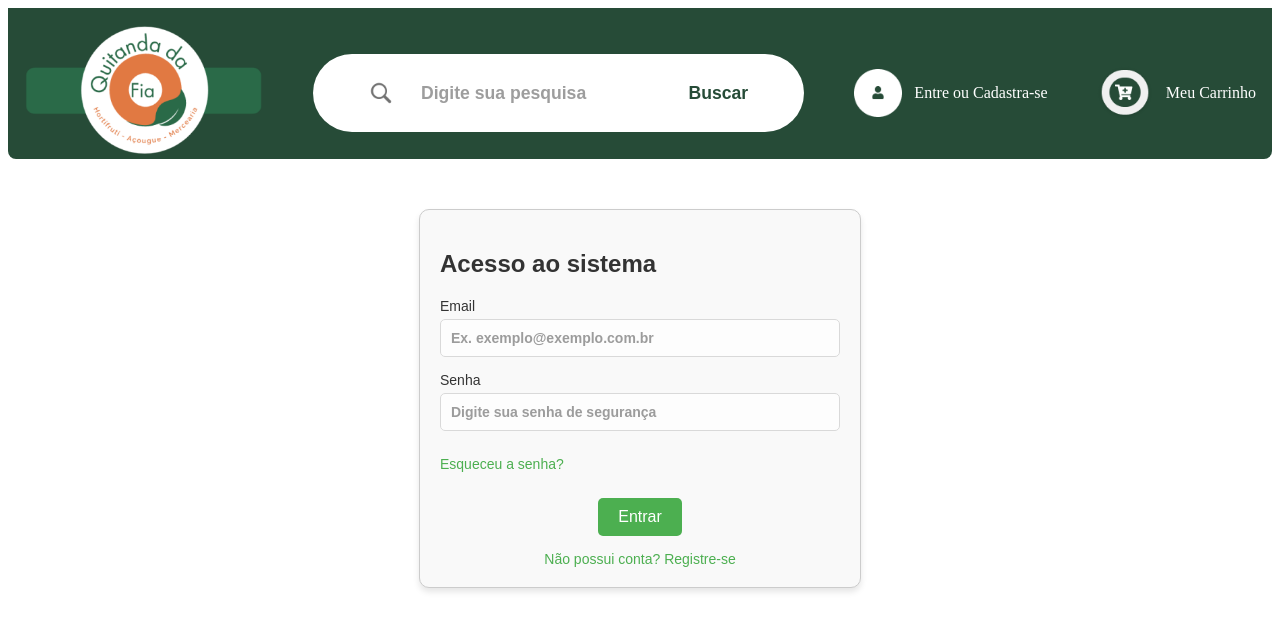
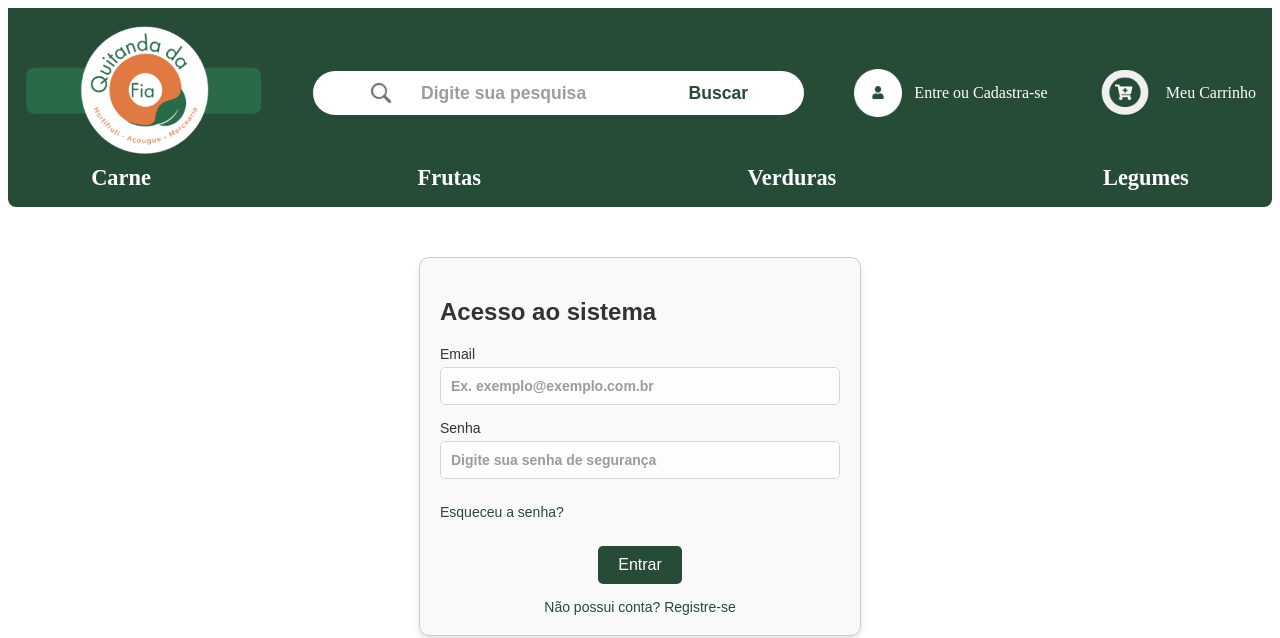
Before and after one commit to ana-luisa-caixeta/pi3_quitanda_da_fia, a Django app: page /login/ in a window 1280 px wide. Shown: the top 638 px of the page. Run offline with Django 5.2, Linux system fonts and the light colour scheme; some web fonts are replaced.

Commit message:
Correção pós conflito

```diff
--- a/base/static/css/style.css
+++ b/base/static/css/style.css
@@ -35,6 +35,10 @@
     width: 2em;
 }
 
+.home_page a {
+    text-decoration: none;
+}
+
 .product_added {
     display: flex;
     align-items: center;
@@ -44,7 +48,7 @@
     padding: 1em;
 }
 
-#product_information p {
+#product_information_shopping_cart p {
     margin: 0.2em 0;
     font-size: 1em;
     line-height: 1.2;
@@ -52,7 +56,7 @@
     padding-left: 1em;
 }
 
-#product_information {
+#product_information_shopping_cart {
     flex: 1;
     display: flex;
     flex-direction: column;
@@ -89,7 +93,7 @@
     box-shadow: 1px 1px 1px 1px rgba(0, 0, 0, 0.15);
 }
 
-#product_information {
+#product_information_shopping_cart {
     flex-direction: column;
     display: flex;
     align-content: left;
@@ -154,7 +158,7 @@ input[type="radio"]:checked + label {
     font-weight: bold;
 }
 
-input[type="text"], input[type="tel"]{
+.input-text-shopping-cart, input[type="tel"]{
     margin: 1em 0 1em 0;
 }
 
--- a/base/static/css/style_base.css
+++ b/base/static/css/style_base.css
@@ -476,7 +500,7 @@ iframe {
     display: inline-block;
     margin-top: 10px;
     font-size: 14px;
-    color: #4CAF50;
+    color: #264B37;
     text-decoration: none;
 }
 
@@ -486,7 +510,7 @@ iframe {
 
 /* Botão de login */
 #login-button-sign-in button {
-    background-color: #4CAF50;
+    background-color: #264B37;
     color: #fff;
     border: none;
     border-radius: 5px;
@@ -506,7 +530,7 @@ iframe {
     display: block;
     margin-top: 15px;
     font-size: 14px;
-    color: #4CAF50;
+    color: #264B37;
     text-decoration: none;
 }
 
@@ -558,7 +582,7 @@ iframe {
 
 /* Botão de cadastro */
 #login-button-sign-in button {
-    background-color: #4CAF50;
+    background-color: #264B37;
     color: #fff;
     border: none;
     border-radius: 5px;
@@ -578,7 +602,7 @@ iframe {
     display: block;
     margin-top: 15px;
     font-size: 14px;
-    color: #4CAF50;
+    color: #264B37;
     text-decoration: none;
 }
 
--- a/base/templates/base/base.html
+++ b/base/templates/base/base.html
@@ -46,7 +46,7 @@
 
             <nav id="categories">
                 {% for category in categories%}
-                    <a href="#{{ category.name|lower|slugify }}" id="category">{{ category.name }}</a>
+                    <a href="/#{{ category.name|lower|slugify }}" id="category">{{ category.name }}</a>
                 {% endfor %}
             </nav>
         </header>
--- a/base/views.py
+++ b/base/views.py
@@ -2,22 +2,23 @@ from django.shortcuts import render
 from .models import Category, Product
 
 # Create your views here.
+categories = Category.objects.all()
+products = Product.objects.all()
+
 def home(request):
-    categories = Category.objects.all()
-    products = Product.objects.all()
     return render(request, "base/home.html", {'categories' : categories, 'products': products})
 
 
 def shopping_cart(request):
-    return render(request, "base/shopping_cart.html")
+    return render(request, "base/shopping_cart.html", {'categories' : categories})
 
 
 def login(request):
-    return render(request, "base/login.html")
+    return render(request, "base/login.html", {'categories' : categories})
 
 
 def cadastro(request):
-    return render(request, "base/register.html")
+    return render(request, "base/register.html", {'categories' : categories})
 
 
 def busca(request):
@@ -27,6 +28,7 @@ def busca(request):
     context = {
         'query': query,
         'results': results,
+        'categories' : categories
     }
 
     return render(request, "base/search.html", context)
```
Also changed, not shown: other parts of base/static/css/style_base.css (+27 -3 lines), base/templates/base/shopping_cart.html (+5 -5 lines).
